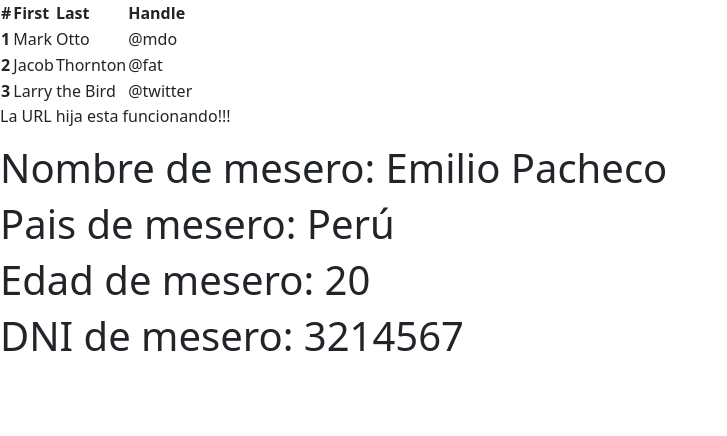
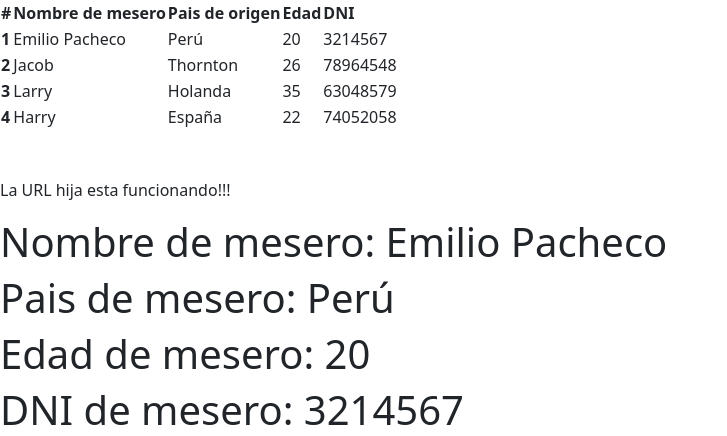
Before and after one commit to AbrahamPG/examen-intermedio-apg, a Django app: page /meseros/meseros_list in a window 1280 px wide. Shown: the top 436 px of the page, without its empty margins (0-727 px from the left). Run offline with Django 4.2, Linux system fonts and the light colour scheme.

Commit message:
Cambios en el template

```diff
--- a/prueba_app/meseros1/Templates/base_generic.html
+++ b/prueba_app/meseros1/Templates/base_generic.html
@@ -7,35 +7,6 @@
     <script src="https://cdn.jsdelivr.net/npm/bootstrap@5.3.2/dist/js/bootstrap.bundle.min.js" integrity="sha384-C6RzsynM9kWDrMNeT87bh95OGNyZPhcTNXj1NW7RuBCsyN/o0jlpcV8Qyq46cDfL" crossorigin="anonymous"></script>
 </head>
 <body>
-    <table class="TABLE">
-        <thead>
-        <tr>
-            <th scope="col">#</th>
-            <th scope="col">First</th>
-            <th scope="col">Last</th>
-            <th scope="col">Handle</th>
-        </tr>
-        </thead>
-        <tbody>
-        <tr>
-            <th scope="row">1</th>
-            <td>Mark</td>
-            <td>Otto</td>
-            <td>@mdo</td>
-        </tr>
-        <tr>
-            <th scope="row">2</th>
-            <td>Jacob</td>
-            <td>Thornton</td>
-            <td>@fat</td>
-        </tr>
-        <tr>
-            <th scope="row">3</th>
-            <td colspan="2">Larry the Bird</td>
-            <td>@twitter</td>
-        </tr>
-        </tbody>
-    </table>
     {% block content %}
     {% endblock %}
 </body>
--- a/prueba_app/meseros1/Templates/meseros_list.html
+++ b/prueba_app/meseros1/Templates/meseros_list.html
@@ -1,6 +1,49 @@
 {% extends "base_generic.html" %}
 
 {% block content %}
+    <table class="TABLE">
+        <thead>
+        <tr>
+            <th scope="col">#</th>
+            <th scope="col"> Nombre de mesero</th>
+            <th scope="col"> Pais de origen</th>
+            <th scope="col"> Edad</th>
+            <th scope="col"> DNI</th>
+        </tr>
+        </thead>
+        <tbody>
+        <tr>
+            <th scope="row">1</th>
+            <td>  {{ data.nombre }}</td>
+            <td>  {{ data.pais }}</td>
+            <td>  {{ data.edad }}</td>
+            <td>  {{ data.dni }}</td>
+        </tr>
+        <tr>
+            <th scope="row">2</th>
+            <td>Jacob</td>
+            <td>Thornton</td>
+            <td>26</td>
+            <td>78964548</td>
+        </tr>
+        <tr>
+            <th scope="row">3</th>
+            <td>Larry</td>
+            <td>Holanda</td>
+            <td>35</td>
+            <td>63048579</td>
+        </tr>
+        <tr>
+            <th scope="row">4</th>
+            <td>Harry</td>
+            <td>España</td>
+            <td>22</td>
+            <td>74052058</td>
+        </tr>
+        </tbody>
+    </table>
+    <br><br>
+
     <p>La URL hija esta funcionando!!!</p>
         <h1>Nombre de mesero: {{ data.nombre }}</h1>
         <h1>Pais de mesero: {{ data.pais }}</h1>
```
